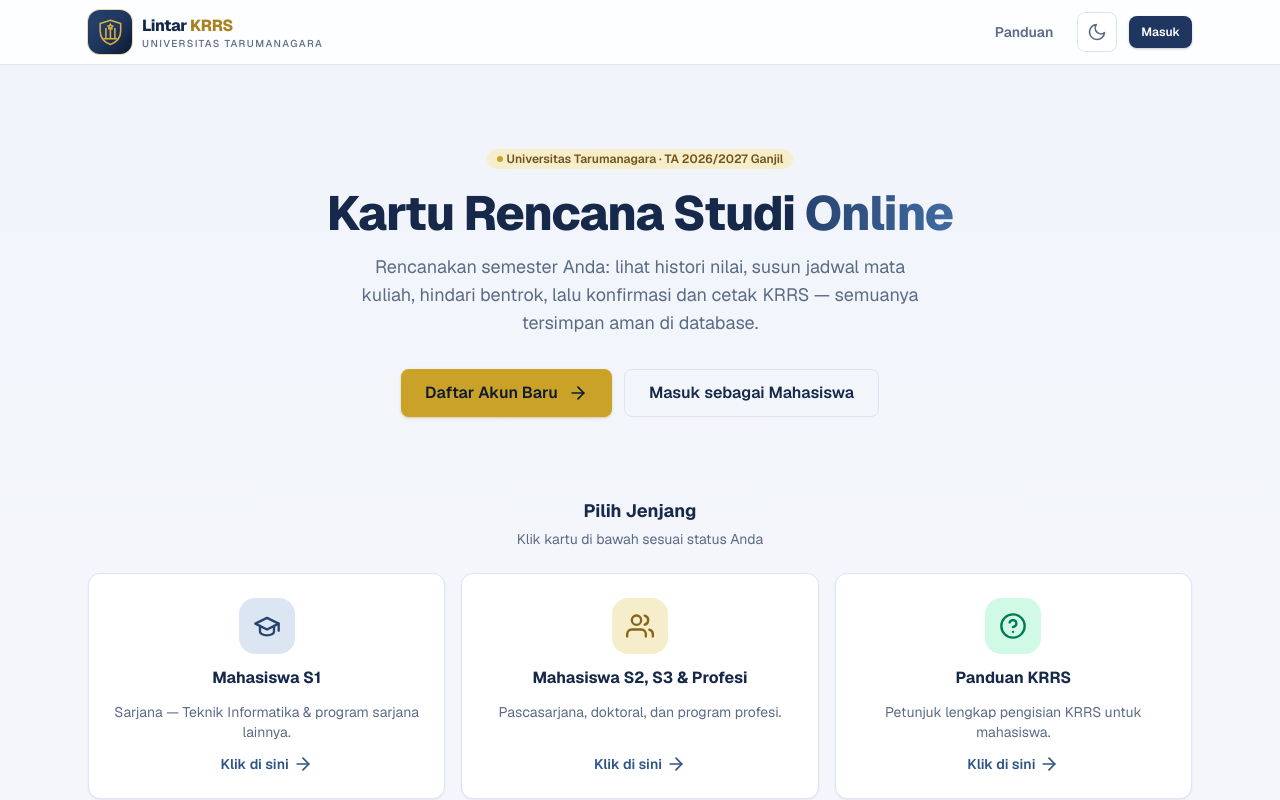
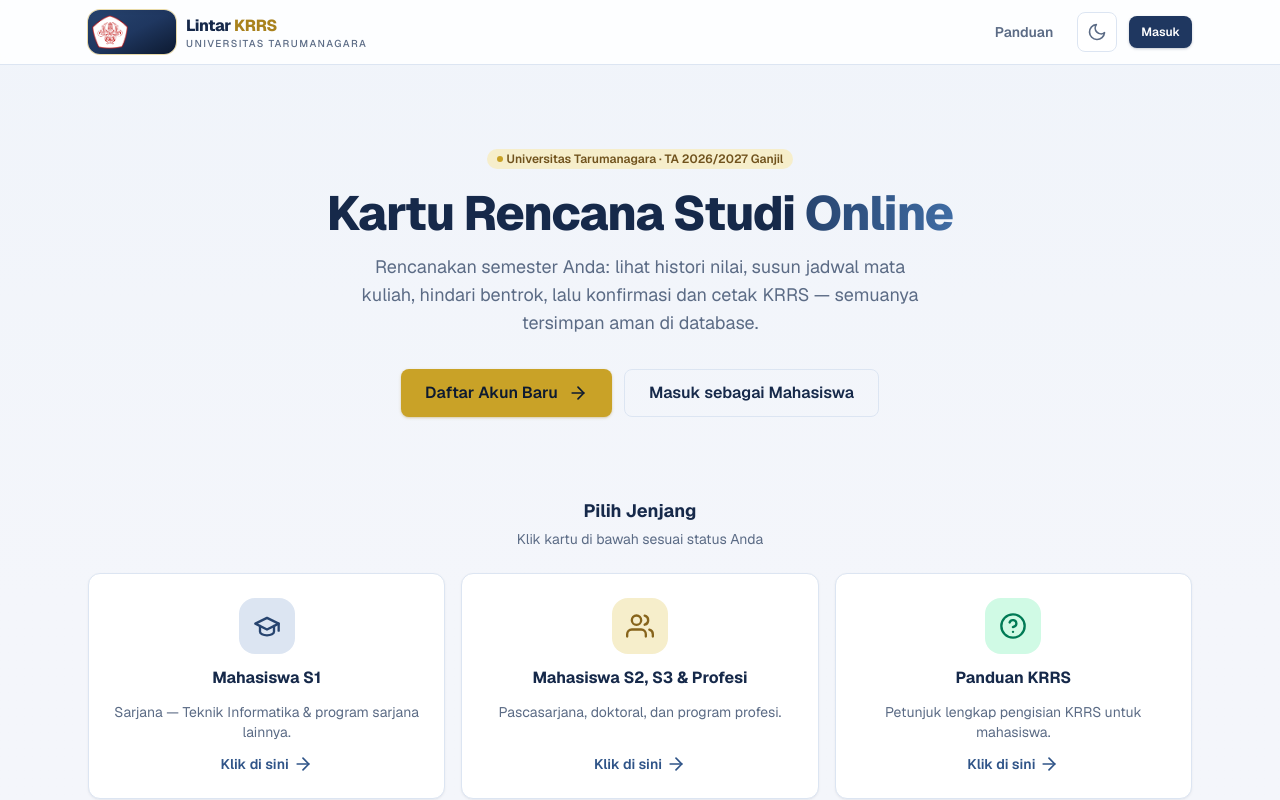
Before and after one commit to Khzrny/krrs-lintar, a Next.js app: page / in a window 1280 px wide. Shown: the top 800 px of the page. Built offline with nearby package versions, Linux system fonts and the light colour scheme.

Commit message:
feat: logo resmi untar (png transparan) di navbar, login, dan kop dokumen + dekan prof. lina

```diff
--- a/app/(auth)/layout.tsx
+++ b/app/(auth)/layout.tsx
@@ -1,5 +1,5 @@
 import Link from "next/link";
-import { BrandMark } from "@/components/logo";
+import { BrandMark, LogoUntar } from "@/components/logo";
 import { ThemeToggle } from "@/components/theme-toggle";
 import { IconBook, IconCalendar, IconCheckCircle, IconShield } from "@/components/ui";
 
@@ -20,13 +20,7 @@ export default function AuthLayout({ children }: { children: React.ReactNode })
         <Link href="/" className="relative">
           <span className="flex items-center gap-3">
             <span className="flex size-11 items-center justify-center rounded-xl bg-white/10 ring-1 ring-gold-400/50">
-              <svg viewBox="0 0 48 48" className="size-7 text-gold-400" fill="none" stroke="currentColor" strokeWidth="2.4" strokeLinecap="round" strokeLinejoin="round">
-                <path d="M24 5 8 10v12c0 10 7 17.5 16 21 9-3.5 16-11 16-21V10L24 5z" />
-                <line x1="17" y1="18" x2="17" y2="32" />
-                <line x1="24" y1="18" x2="24" y2="32" />
-                <line x1="31" y1="18" x2="31" y2="32" />
-                <line x1="14" y1="34" x2="34" y2="34" />
-              </svg>
+              <LogoUntar className="size-8" />
             </span>
             <span className="leading-tight">
               <span className="block text-lg font-extrabold">
--- a/app/(mahasiswa)/cetak/page.tsx
+++ b/app/(mahasiswa)/cetak/page.tsx
@@ -71,8 +71,7 @@ export default async function CetakPage() {
         {/* Kop */}
         <header className="flex items-center gap-4 border-b-4 border-double border-navy-900 pb-4">
           <LogoUntar className="size-16 shrink-0" />
-          <div className="flex-1 text-center">
-            <p className="text-sm font-semibold tracking-[0.08em]">UNIVERSITAS TARUMANEGARA</p>
+          <div className="flex-1 text-center">            <p className="text-sm font-semibold tracking-[0.08em]">UNIVERSITAS TARUMANEGARA</p>
             <p className="text-lg font-extrabold tracking-[0.08em]">
               FAKULTAS TEKNOLOGI INFORMASI
             </p>
@@ -165,7 +164,7 @@ export default async function CetakPage() {
             <p>Jakarta, {formatTanggal(krrs.krrs.verified_at ?? krrs.krrs.updated_at)}</p>
             <p>Dekan Fakultas Teknologi Informasi,</p>
             <div className="mt-16 border-t border-gray-500 px-10 pt-1 font-bold">
-              Prof. Dr. Ir. Thomas Gozali, M.M.
+              Prof. Lina, S.T., M.Kom., Ph.D.
             </div>
           </div>
         </div>
--- a/components/logo.tsx
+++ b/components/logo.tsx
@@ -1,39 +1,26 @@
+import Image from "next/image";
 import { cn } from "@/lib/utils";
 
 /**
- * Lambang stylized UNTAR untuk Lintar KRRS
- * (perisai + pilar + bintang, nuansa navy-emas).
+ * Logo resmi Universitas Tarumanagara (public/logo-untar.png, transparan).
+ * className mengatur ukuran kotaknya; gambar memenuhi isi dengan sedikit padding.
  */
 export function LogoUntar({ className }: { className?: string }) {
   return (
     <span
       className={cn(
-        "relative flex items-center justify-center overflow-hidden rounded-xl",
-        "bg-linear-to-br from-navy-700 via-navy-800 to-navy-950",
-        "shadow-inner ring-1 ring-gold-500/40",
+        "relative flex shrink-0 items-center justify-center overflow-hidden",
         className
       )}
     >
-      <svg
-        viewBox="0 0 48 48"
-        className="size-[70%] text-gold-400"
-        fill="none"
-        stroke="currentColor"
-        strokeWidth="2.4"
-        strokeLinecap="round"
-        strokeLinejoin="round"
-        aria-hidden="true"
-      >
-        {/* perisai */}
-        <path d="M24 5 8 10v12c0 10 7 17.5 16 21 9-3.5 16-11 16-21V10L24 5z" />
-        {/* pilar */}
-        <line x1="17" y1="18" x2="17" y2="32" />
-        <line x1="24" y1="18" x2="24" y2="32" />
-        <line x1="31" y1="18" x2="31" y2="32" />
-        <line x1="14" y1="34" x2="34" y2="34" />
-        {/* bintang */}
-        <path d="m24 11 1.2 2.6 2.8.3-2.1 1.9.6 2.8L24 17.2l-2.5 1.4.6-2.8-2.1-1.9 2.8-.3L24 11z" />
-      </svg>
+      <Image
+        src="/logo-untar.png"
+        alt="Logo Universitas Tarumanagara"
+        fill
+        sizes="(max-width: 640px) 48px, 96px"
+        priority
+        className="object-contain p-[10%]"
+      />
     </span>
   );
 }
@@ -46,12 +33,15 @@ export function BrandMark({
   withText?: boolean;
 }) {
   const box =
-    size === "sm" ? "size-8" : size === "lg" ? "size-14" : "size-11";
+    size === "sm" ? "size-9" : size === "lg" ? "size-14" : "size-11";
   const title =
     size === "sm" ? "text-sm" : size === "lg" ? "text-xl" : "text-base";
   return (
     <span className="flex items-center gap-2.5">
-      <LogoUntar className={box} />
+      <span className="relative flex items-center justify-center overflow-hidden rounded-xl bg-linear-to-br from-navy-700 via-navy-800 to-navy-950 shadow-inner ring-1 ring-gold-500/40">
+        <LogoUntar className={cn(box, "absolute inset-0")} />
+        <span className={cn("pointer-events-none", box)} />
+      </span>
       {withText ? (
         <span className="leading-tight">
           <span className={cn("block font-extrabold tracking-tight text-foreground", title)}>
```
Also changed, not shown: public/logo-untar.png (added).
